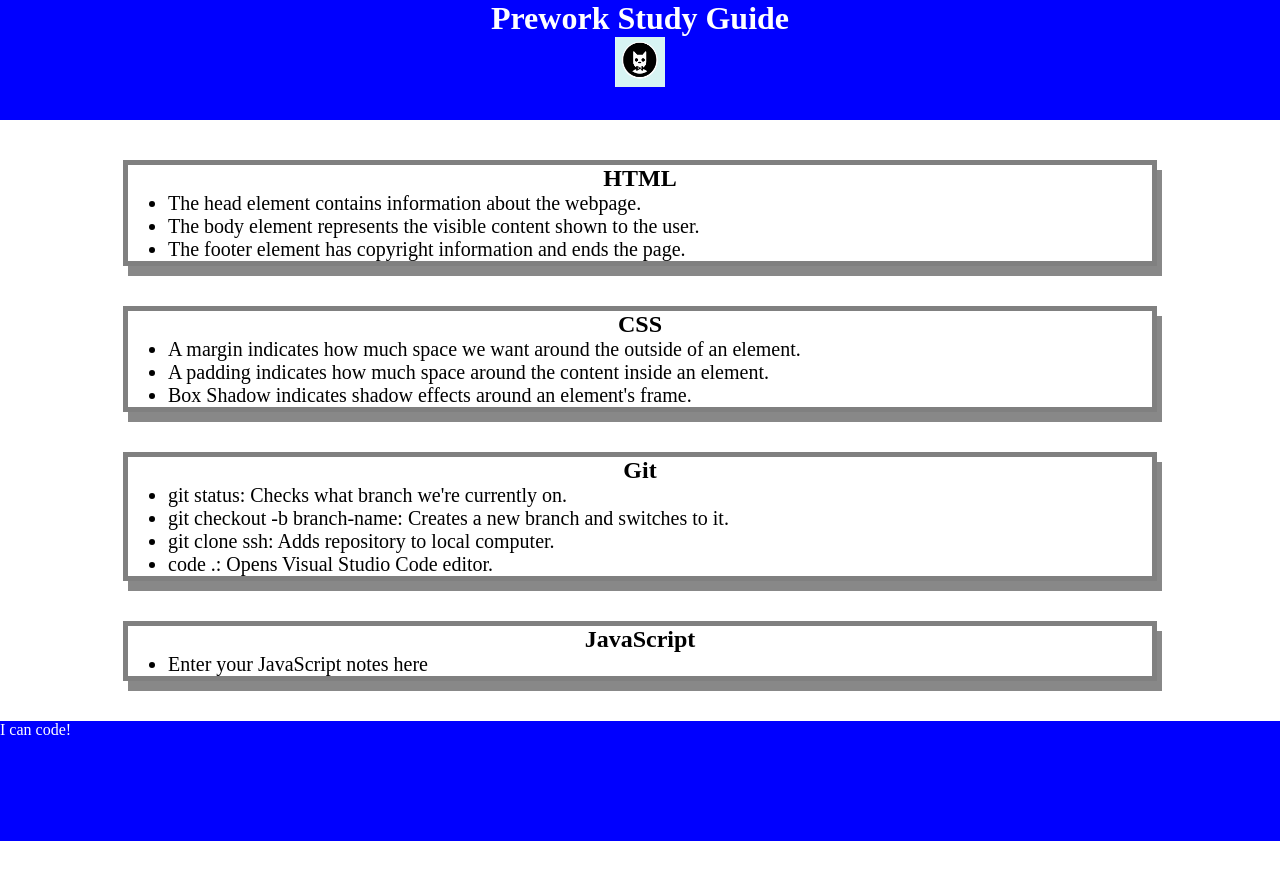
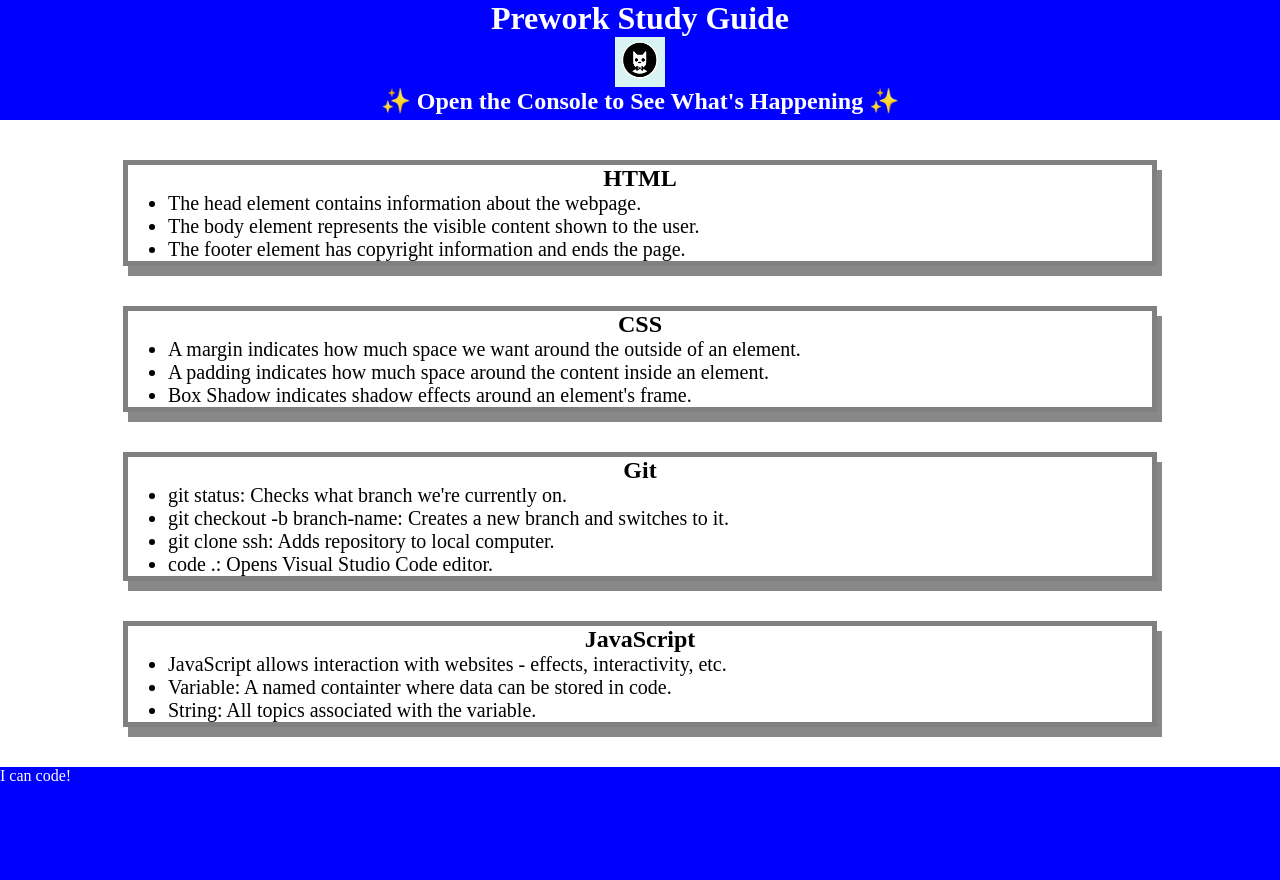
Before and after one commit to KKitenge/prework-study-guide, a plain HTML site: page index.html in a window 1280 px wide. Before the commit the page ends 841 px from the top, so only its background shows below. Drawn offline with Linux system fonts and the light colour scheme.

Commit message:
added javascript to project

```diff
--- /dev/null
+++ b/assets/script.js
@@ -0,0 +1,19 @@
+var topics = ['HTML', 'CSS', 'Git', 'JavaScript'];
+
+for(var x = 0; x < topics.length; x++) {
+    console.log(topics[x]);
+   }
+
+/*
+if (topic === 'HTML') {
+ console.log("Let's study HTML!");
+} else if (topic === 'CSS') {
+ console.log("Let's study CSS!");
+} else if (topic === 'Git') {
+ console.log("Let's study Git!");
+} else if (topic === 'JavaScript') {
+ console.log("Let's study JavaScript!");
+} else {
+ console.log('Please try again!');
+}
+*/
--- a/index.html
+++ b/index.html
@@ -11,6 +11,7 @@
     <header id="header">
       <h1>Prework Study Guide</h1>
       <img src="./assets/bowtie-cat.png" alt="Profile image of cat wearing a bow tie." />
+      <h2>✨ Open the Console to See What's Happening ✨</h2>
     </header>
     <main>
       <section class="card" id="html-section">
@@ -41,7 +42,9 @@
       <section class="card" id="javascript-section">
         <h2>JavaScript</h2>
         <ul>
-          <li>Enter your JavaScript notes here</li>
+          <li>JavaScript allows interaction with websites - effects, interactivity, etc.</li>
+          <li>Variable: A named containter where data can be stored in code.</li>
+          <li>String: All topics associated with the variable.</li>
         </ul>
       </section>
     </main>
@@ -49,5 +52,6 @@
     <footer>
       <p>I can code!</p>
     </footer>
+    <script src="./assets/script.js"></script>
   </body>
 </html>
```
